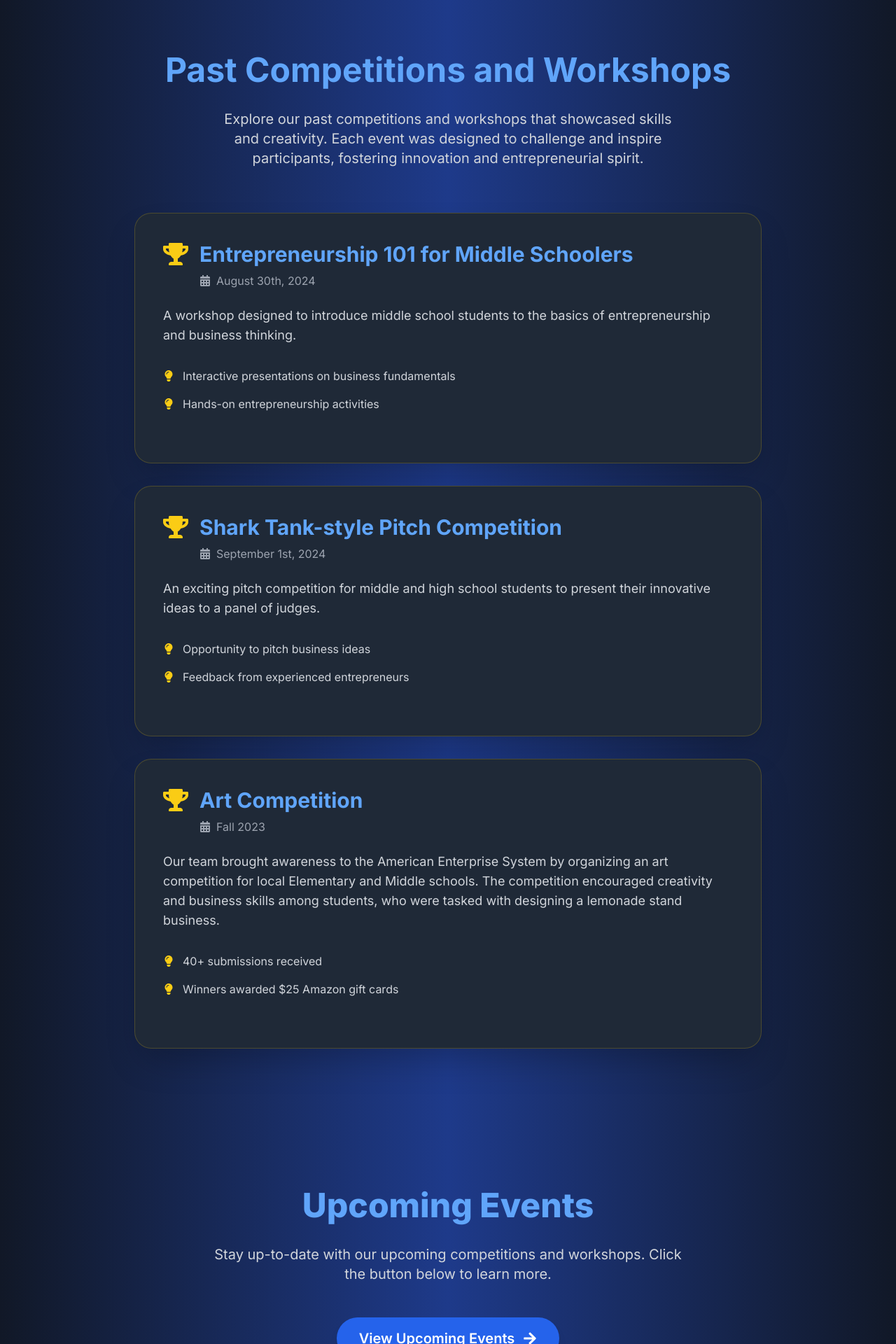
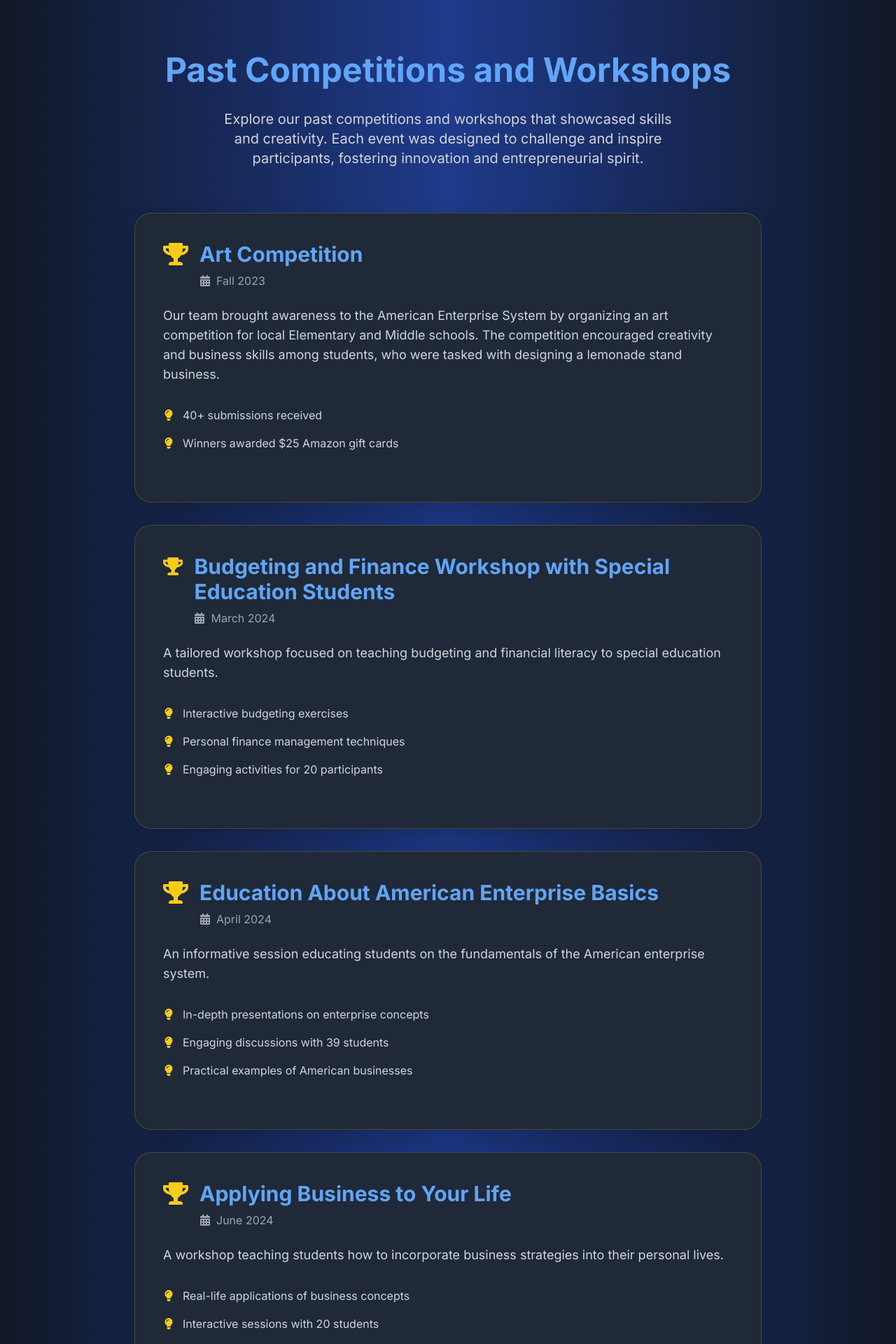
Before and after one commit to arao761/innovate-usa, a Next.js app: page / in a window 1280 px wide. Shown: the part 3916-5836 px from the top of the page at 70% size. Built offline with nearby package versions, Linux system fonts and the light colour scheme.

Commit message:
more changes to the workshops section

```diff
--- a/app/upcoming-competitions/page.tsx
+++ b/app/upcoming-competitions/page.tsx
@@ -8,7 +8,7 @@ const UpcomingEvent: React.FC = () => {
         date: "October 4th, 2024",
         time: "11:00 AM - 12:30 PM",
         location: "Ashburn Library",
-        leaders: "Deryck and Ruhi"
+        leaders: "Cara and Ruhi"
     };
 
     return (
--- a/components/ImpactSection.tsx
+++ b/components/ImpactSection.tsx
@@ -3,11 +3,11 @@ import { motion } from 'framer-motion';
 import { FaChalkboardTeacher, FaUsers, FaPiggyBank, FaHandshake, FaChartLine, FaBullseye, FaGlobe } from 'react-icons/fa';
 
 const impactItems = [
-    { icon: FaChalkboardTeacher, title: 'Education and Awareness', description: '150+ students participated in workshops and presentations, fostering an understanding of the American Enterprise System.' },
+    { icon: FaChalkboardTeacher, title: 'Education and Awareness', description: '300+ students participated in workshops and presentations, fostering an understanding of the American Enterprise System.' },
     { icon: FaUsers, title: 'Community Engagement', description: 'Hosted five high-impact competitions aimed at advancing American entrepreneurial literacy and fostering innovation in enterprise education.' },
     { icon: FaPiggyBank, title: 'Financial Literacy', description: 'The mini-market activity within a workshop allowed students to understand how businesses work and what goes into making products for customers to buy.' },
     { icon: FaHandshake, title: 'Networking and Collaboration', description: 'Partnering with 3 businesses: Ridge Designs, SR Coffee Shop, and Dulles Gymnastics Academy.' },
-    { icon: FaChartLine, title: 'Participation', description: 'Our social media platforms gained 120 followers, and active participation in workshops remained high, reflecting strong student engagement with the American Enterprise System.' },
+    { icon: FaChartLine, title: 'Participation', description: 'Our social media platforms gained 120 followers, and our active participation in workshops remained high, impacting over 13 thousand students.' },
     { icon: FaBullseye, title: 'Main Goal', description: 'InnovateUSA aimed to leave a lasting imprint on its community and students, promoting the values of the American Enterprise System through social media and workshops.' },
 ];
 
--- a/components/Workshops.tsx
+++ b/components/Workshops.tsx
@@ -5,6 +5,45 @@ import Link from 'next/link';
 
 const CompetitionsSection: React.FC = () => {
     const events = [
+        {
+            title: "Art Competition",
+            description: "Our team brought awareness to the American Enterprise System by organizing an art competition for local Elementary and Middle schools. The competition encouraged creativity and business skills among students, who were tasked with designing a lemonade stand business.",
+            date: "Fall 2023",
+            highlights: [
+                "40+ submissions received",
+                "Winners awarded $25 Amazon gift cards"
+            ]
+        },
+        {
+            title: "Budgeting and Finance Workshop with Special Education Students",
+            description: "A tailored workshop focused on teaching budgeting and financial literacy to special education students.",
+            date: "March 2024",
+            highlights: [
+                "Interactive budgeting exercises",
+                "Personal finance management techniques",
+                "Engaging activities for 20 participants"
+            ]
+        },
+        {
+            title: "Education About American Enterprise Basics",
+            description: "An informative session educating students on the fundamentals of the American enterprise system.",
+            date: "April 2024",
+            highlights: [
+                "In-depth presentations on enterprise concepts",
+                "Engaging discussions with 39 students",
+                "Practical examples of American businesses"
+            ]
+        },
+        {
+            title: "Applying Business to Your Life",
+            description: "A workshop teaching students how to incorporate business strategies into their personal lives.",
+            date: "June 2024",
+            highlights: [
+                "Real-life applications of business concepts",
+                "Interactive sessions with 20 students",
+                "Personal development through business thinking"
+            ]
+        },
         {
             title: "Entrepreneurship 101 for Middle Schoolers",
             description: "A workshop designed to introduce middle school students to the basics of entrepreneurship and business thinking.",
@@ -20,16 +59,8 @@ const CompetitionsSection: React.FC = () => {
             date: "September 1st, 2024",
             highlights: [
                 "Opportunity to pitch business ideas",
-                "Feedback from experienced entrepreneurs"
-            ]
-        },
-        {
-            title: "Art Competition",
-            description: "Our team brought awareness to the American Enterprise System by organizing an art competition for local Elementary and Middle schools. The competition encouraged creativity and business skills among students, who were tasked with designing a lemonade stand business.",
-            date: "Fall 2023",
-            highlights: [
-                "40+ submissions received",
-                "Winners awarded $25 Amazon gift cards"
+                "Feedback from experienced entrepreneurs",
+                "25+ attendees"
             ]
         }
     ];
@@ -45,7 +76,8 @@ const CompetitionsSection: React.FC = () => {
                 >
                     <h2 className="text-3xl sm:text-5xl font-bold text-blue-400 mb-4 sm:mb-8">Past Competitions and Workshops</h2>
                     <p className="text-lg sm:text-xl text-gray-300 max-w-2xl mx-auto">
-                    Explore our past competitions and workshops that showcased skills and creativity. Each event was designed to challenge and inspire participants, fostering innovation and entrepreneurial spirit.                    </p>
+                        Explore our past competitions and workshops that showcased skills and creativity. Each event was designed to challenge and inspire participants, fostering innovation and entrepreneurial spirit.
+                    </p>
                 </motion.div>
                 <motion.div
                     className="max-w-4xl mx-auto space-y-8"
@@ -54,11 +86,16 @@ const CompetitionsSection: React.FC = () => {
                     transition={{ duration: 0.8, delay: 0.2 }}
                 >
                     {events.map((event, index) => (
-                        <div key={index} className="bg-gray-800 p-6 sm:p-10 rounded-3xl shadow-2xl hover:shadow-yellow-400/20 transition-all duration-300 border border-yellow-400/20">
+                        <div
+                            key={index}
+                            className="bg-gray-800 p-6 sm:p-10 rounded-3xl shadow-2xl hover:shadow-yellow-400/20 transition-all duration-300 border border-yellow-400/20"
+                        >
                             <div className="flex flex-col sm:flex-row items-center sm:items-start mb-4 sm:mb-6">
                                 <FaTrophy className="text-3xl sm:text-4xl text-yellow-400 mb-2 sm:mb-0 sm:mr-4" />
                                 <div>
-                                    <h3 className="text-2xl sm:text-3xl font-bold text-blue-400 text-center sm:text-left mb-2">{event.title}</h3>
+                                    <h3 className="text-2xl sm:text-3xl font-bold text-blue-400 text-center sm:text-left mb-2">
+                                        {event.title}
+                                    </h3>
                                     <span className="text-gray-400 flex items-center justify-center sm:justify-start text-sm sm:text-base">
                                         <FaCalendarAlt className="mr-2" />
                                         {event.date}
@@ -79,9 +116,7 @@ const CompetitionsSection: React.FC = () => {
                         </div>
                     ))}
                 </motion.div>
-                <div className="text-center mt-10">
-
-                </div>
+                <div className="text-center mt-10"></div>
             </div>
         </section>
     );
```
